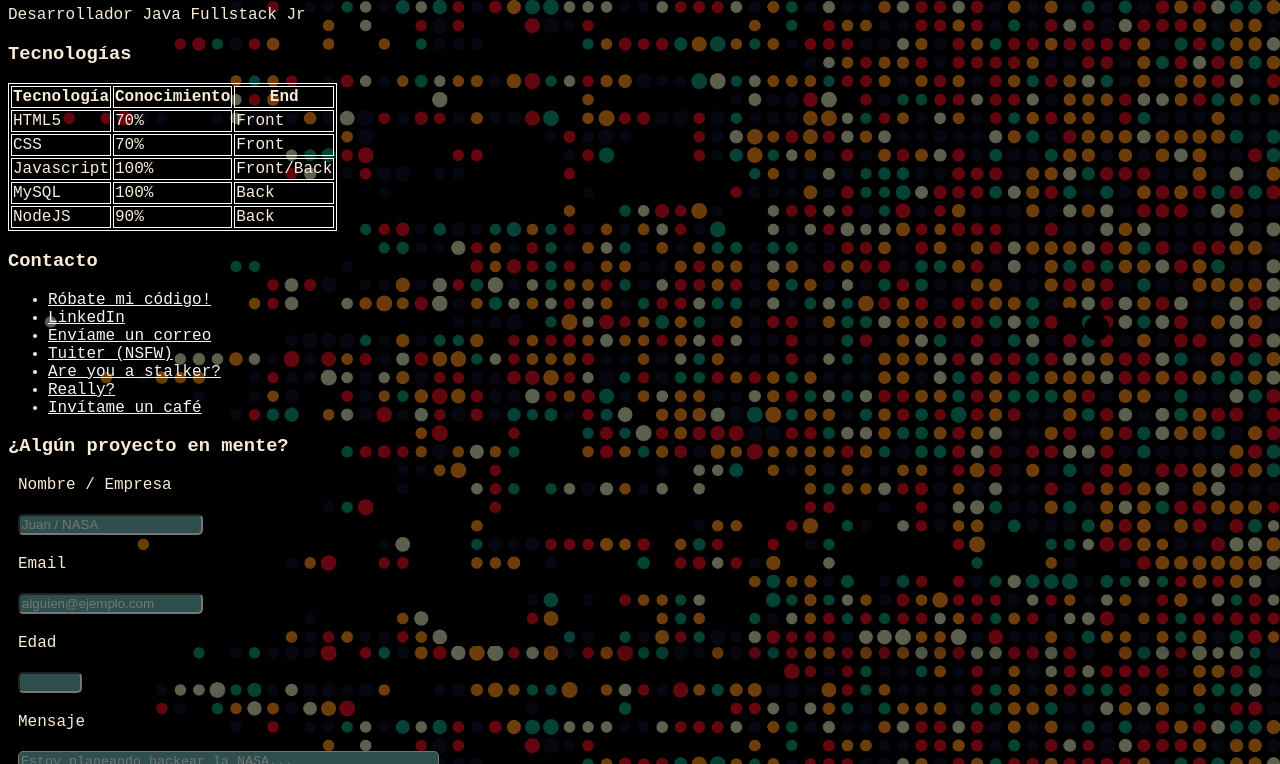
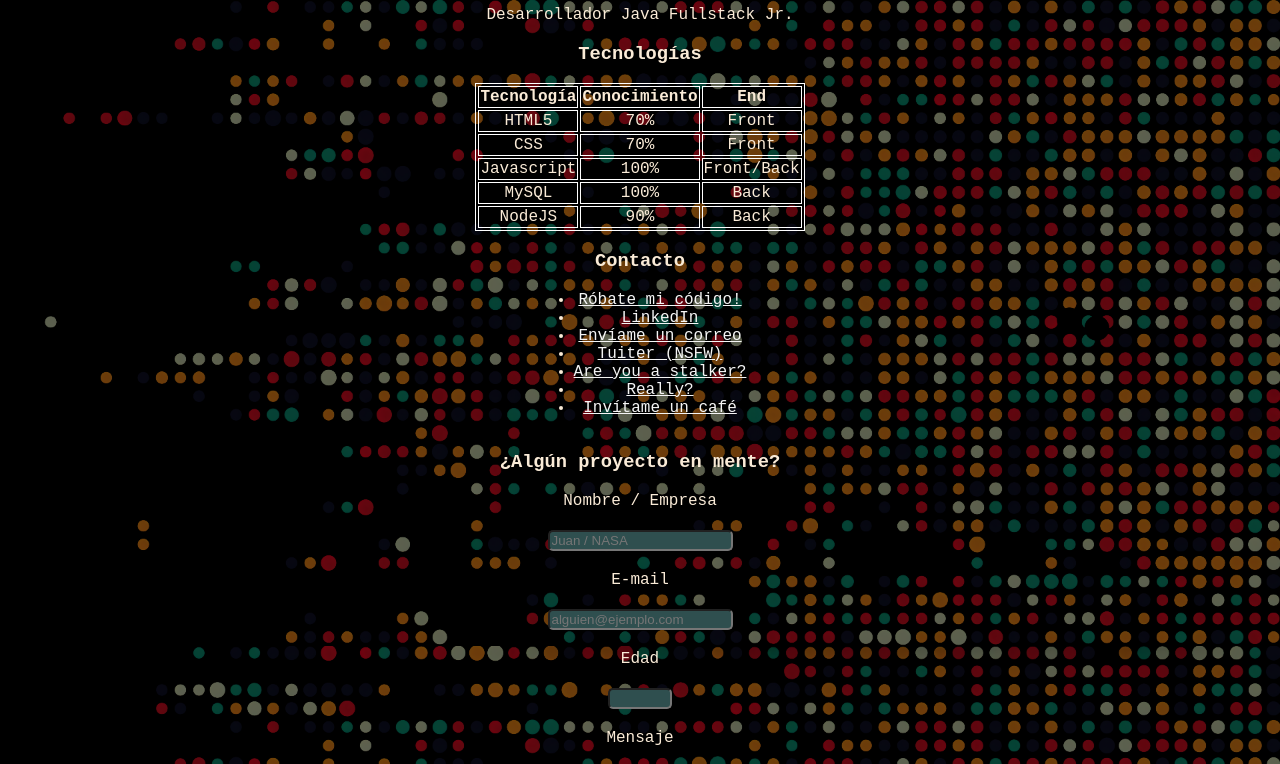
Before and after one commit to JacielJM/Portfolio, a plain HTML site: page index.html in a window 1280 px wide. Shown: the part 74-838 px from the top of the page. Drawn offline with Linux system fonts and the light colour scheme.

Commit message:
se añade uso de flex

```diff
--- a/index.html
+++ b/index.html
@@ -8,8 +8,10 @@
 		<link rel="stylesheet" href="/styles/main.css" />
 	</head>
 	<body>
+		<div class="App">
 			<h1>Jaciel Jacinto Menera</h1>
-    <span>Desarrollador Java Fullstack Jr</span>
+			<span>Desarrollador Java Fullstack Jr.</span>
+
 			<div class="skills">
 				<h3>Tecnologías</h3>
 				<table>
@@ -49,7 +51,8 @@
 					</tbody>
 				</table>
 			</div>
-    <div class="Contacto">
+
+			<div class="contacto">
 				<h3>Contacto</h3>
 				<ul>
 					<li>
@@ -97,7 +100,7 @@
 				<form>
 					<label for="nombre">Nombre / Empresa</label>
 					<input type="text" id="nombre" placeholder="Juan / NASA" required />
-        <label for="email">Email</label>
+					<label for="email">E-mail</label>
 					<input
 						type="email"
 						id="email"
@@ -117,5 +120,6 @@
 					<input type="submit" />
 				</form>
 			</div>
+		</div>
 	</body>
 </html>
--- a/styles/main.css
+++ b/styles/main.css
@@ -3,11 +3,14 @@ body {
   color: antiquewhite;
   background: url("/public/images/back.png");
   background-size: contain;
+  margin: 0;
 }
+
 label {
   display: block;
   margin: 10px;
 }
+
 input,
 textarea {
   margin: 10px;
@@ -37,3 +40,11 @@ input:hover,
 textarea:hover {
   border: 2px solid goldenrod;
 }
+
+.App {
+    display: flex;
+    align-items: center;
+    justify-content: center;
+    text-align: center;
+    flex-direction: column;
+}
```
Lines whose indentation alone changed are shown as unchanged.
